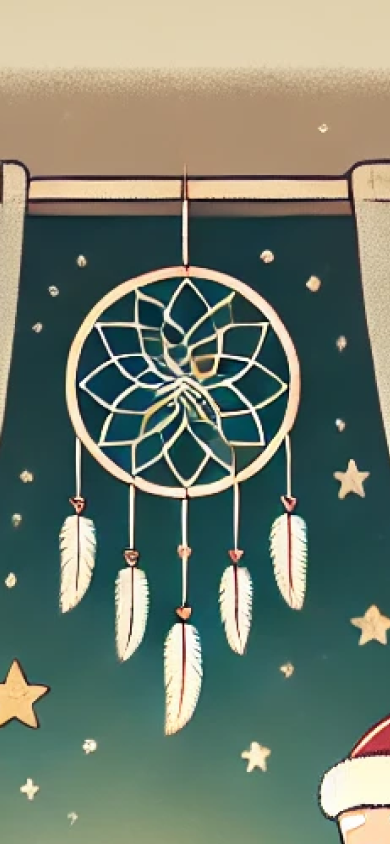
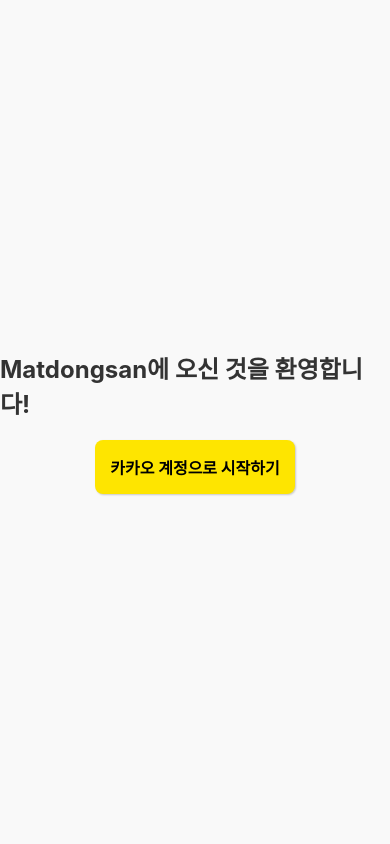
Before and after one commit to KTB-new4/matdongsan-client, a React Native app: screen /Start in a window 390 px wide. Shown: the top 844 px of the page. Built offline with nearby package versions, Linux system fonts and the light colour scheme.

Commit message:
IOS login success

```diff
--- a/babel.config.js
+++ b/babel.config.js
@@ -2,5 +2,17 @@ module.exports = {
   presets: ['module:metro-react-native-babel-preset'],
   plugins: [
     'react-native-reanimated/plugin',
+    [
+      '@babel/plugin-transform-class-properties',
+      { loose: true }, // loose 모드 설정
+    ],
+    [
+      '@babel/plugin-transform-private-methods',
+      { loose: true }, // loose 모드 설정
+    ],
+    [
+      '@babel/plugin-transform-private-property-in-object',
+      { loose: true }, // loose 모드 설정
+    ],
   ],
 };
--- a/package.json
+++ b/package.json
@@ -13,6 +13,7 @@
     "@react-native-async-storage/async-storage": "^2.0.0",
     "@react-native-community/slider": "^4.5.5",
     "@react-native-picker/picker": "^2.8.1",
+    "@react-native-seoul/kakao-login": "^5.4.1",
     "@react-navigation/bottom-tabs": "^6.6.1",
     "@react-navigation/material-top-tabs": "^6.6.14",
     "@react-navigation/native": "^6.1.18",
@@ -38,6 +39,7 @@
   },
   "devDependencies": {
     "@babel/core": "^7.20.0",
+    "@babel/plugin-transform-private-methods": "^7.25.9",
     "@babel/preset-env": "^7.20.0",
     "@babel/runtime": "^7.20.0",
     "@react-native/babel-preset": "0.75.4",
--- a/src/api/apiManager.ts
+++ b/src/api/apiManager.ts
@@ -1,56 +1,49 @@
 // src/api/apiManager.ts
 import axios from 'axios';
 
-// 기본 Axios 인스턴스 생성
 const api = axios.create({
-  baseURL: 'http://3.35.49.154/', // 백엔드 서버 주소
-  timeout: 30000,
-  headers: {
-    'Content-Type': 'application/json',
-  },
+  baseURL: 'http://3.35.49.154/', // 서버 주소
+  timeout: 30000, // 30초 타임아웃
 });
 
-// 오류 처리 함수
+// 공통 에러 처리
 const handleError = (error: any) => {
   console.error('API 호출 오류:', error.toJSON ? error.toJSON() : error);
   if (error.response) {
-    console.log('Response data:', error.response.data);
-    console.log('Response status:', error.response.status);
-    console.log('Response headers:', error.response.headers);
-    throw error.response.data;
+    console.error('Response data:', error.response.data);
+    throw error.response.data; // 서버 에러 메시지 반환
   } else if (error.request) {
-    console.log('Request:', error.request);
-    throw new Error('서버와의 연결이 불안정합니다.');
+    console.error('Request:', error.request);
+    throw new Error('서버와 연결할 수 없습니다.');
   } else {
     throw new Error(error.message);
   }
 };
 
-
-// **GET 요청**: 데이터 조회
-export const getRequest = async (endpoint: string, params = {}) => {
+// GET 요청
+export const getRequest = async (endpoint: string, params = {}, headers = {}) => {
   try {
-    const response = await api.get(endpoint, { params });
+    const response = await api.get(endpoint, { params, headers });
     return response.data;
   } catch (error) {
     handleError(error);
   }
 };
 
-// **POST 요청**: 새 데이터 생성
-export const postRequest = async (endpoint: string, data: any) => {
+// POST 요청
+export const postRequest = async (endpoint: string, data: any, headers = {}) => {
   try {
-    const response = await api.post(endpoint, data);
+    const response = await api.post(endpoint, data, { headers });
     return response.data;
   } catch (error) {
     handleError(error);
   }
 };
 
-// **PATCH 요청**: 데이터 업데이트
-export const patchRequest = async (endpoint: string, data: any) => {
+// PATCH 요청
+export const patchRequest = async (endpoint: string, data: any, headers = {}) => {
   try {
-    const response = await api.patch(endpoint, data);
+    const response = await api.patch(endpoint, data, { headers });
     return response.data;
   } catch (error) {
     handleError(error);
--- a/src/screens/StartScreen.tsx
+++ b/src/screens/StartScreen.tsx
@@ -1,34 +1,87 @@
-import React from 'react';
-import { View, Text, TouchableOpacity, StyleSheet, Image, Alert } from 'react-native';
+import React, { useState, useEffect } from 'react';
+import {
+  View,
+  Text,
+  StyleSheet,
+  TouchableOpacity,
+  Alert,
+  ActivityIndicator,
+} from 'react-native';
+import { postRequest } from '../api/apiManager'; // API 관리 모듈
+import * as KakaoLogins from '@react-native-seoul/kakao-login'; // Kakao SDK 사용
 
 const StartScreen = ({ navigation }: any) => {
+  const [loading, setLoading] = useState(false);
+
+  useEffect(() => {
+    if (!KakaoLogins) {
+      console.error('KakaoLogins 모듈이 로드되지 않았습니다.');
+      Alert.alert(
+        '오류',
+        'Kakao SDK가 제대로 초기화되지 않았습니다. 네이티브 설정을 확인하세요.',
+      );
+    }
+  }, []);
+
   const handleKakaoLogin = async () => {
     try {
-      // 카카오 로그인 API 호출 (추후 실제 로직으로 대체)
-      const isLoggedIn = false; // 현재 로그인 상태를 가정
+      setLoading(true);
 
-      if (isLoggedIn) {
-        // 추후 로그인이 유지된다면 바로 메인으로 이동
-        navigation.replace('MainTabs');
+      // 카카오 로그인 시작
+      const kakaoResult = await KakaoLogins.login();
+      console.log('Kakao Login Success:', kakaoResult);
+
+      const token = kakaoResult.accessToken;
+      console.log('Extracted token:', token);
+
+      // 사용자 정보 가져오기
+      const userProfile = await KakaoLogins.getProfile();
+      console.log('Kakao User Profile:', JSON.stringify(userProfile, null, 2));
+
+      const email = userProfile.email;
+      if (!email) {
+        throw new Error('이메일 정보를 가져올 수 없습니다.');
+      }
+
+      // 서버로 로그인 요청
+      console.log('Sending to server:', { token, email });
+      const responseData = await postRequest(
+        '/api/auth/kakao/login',
+        { token, email },
+      );
+
+      console.log('Login API Response:', responseData);
+
+      if (responseData.accessToken) {
+        Alert.alert('로그인 성공', `환영합니다, ${email}!`);
+        navigation.navigate('MainTabs', { user: responseData });
       } else {
-        // 로그인 절차 수행
-        Alert.alert('카카오 로그인 성공', '프로필 설정 화면으로 이동합니다.');
-        navigation.replace('MainTabs'); // SetProfile로 이동
+        Alert.alert('로그인 실패', responseData.message || '로그인에 실패했습니다.');
       }
     } catch (error) {
-      Alert.alert('로그인 실패', '다시 시도해주세요.');
+      // 'error' 타입을 명시적으로 처리
+      if (error instanceof Error) {
+        console.error('Error message:', error.message);
+        Alert.alert('오류', error.message || '로그인 처리 중 문제가 발생했습니다.');
+      } else {
+        console.error('Unknown error:', error);
+        Alert.alert('오류', '알 수 없는 문제가 발생했습니다.');
+      }
+    } finally {
+      setLoading(false);
     }
   };
 
   return (
     <View style={styles.container}>
-      <Image
-        source={require('../assets/images/startscreen.png')} // 배경 이미지
-        style={styles.image}
-      />
-      <TouchableOpacity style={styles.button} onPress={handleKakaoLogin}>
-        <Text style={styles.buttonText}>카카오 계정으로 시작하기</Text>
-      </TouchableOpacity>
+      <Text style={styles.title}>Matdongsan에 오신 것을 환영합니다!</Text>
+      {loading ? (
+        <ActivityIndicator size="large" color="#0000ff" />
+      ) : (
+        <TouchableOpacity style={styles.loginButton} onPress={handleKakaoLogin}>
+          <Text style={styles.loginButtonText}>카카오 계정으로 시작하기</Text>
+        </TouchableOpacity>
+      )}
     </View>
   );
 };
@@ -38,24 +91,28 @@ const styles = StyleSheet.create({
     flex: 1,
     justifyContent: 'center',
     alignItems: 'center',
-    backgroundColor: '#F7F9FB',
+    backgroundColor: '#f9f9f9',
   },
-  image: {
-    flex: 1,
-    resizeMode: 'cover',
-    width: '100%',
+  title: {
+    fontSize: 24,
+    fontWeight: 'bold',
+    marginBottom: 20,
+    color: '#333',
   },
-  button: {
-    position: 'absolute',
-    bottom: 50,
+  loginButton: {
     backgroundColor: '#FEE500',
-    paddingHorizontal: 20,
-    paddingVertical: 10,
-    borderRadius: 5,
+    padding: 15,
+    borderRadius: 8,
+    alignItems: 'center',
+    shadowColor: '#000',
+    shadowOpacity: 0.2,
+    shadowOffset: { width: 1, height: 1 },
+    shadowRadius: 2,
+    elevation: 3,
   },
-  buttonText: {
+  loginButtonText: {
     color: '#000',
-    fontSize: 18,
+    fontSize: 16,
     fontWeight: 'bold',
   },
 });
```
Also changed, not shown: 6 other files (tests, documents, lock files or other folders).
